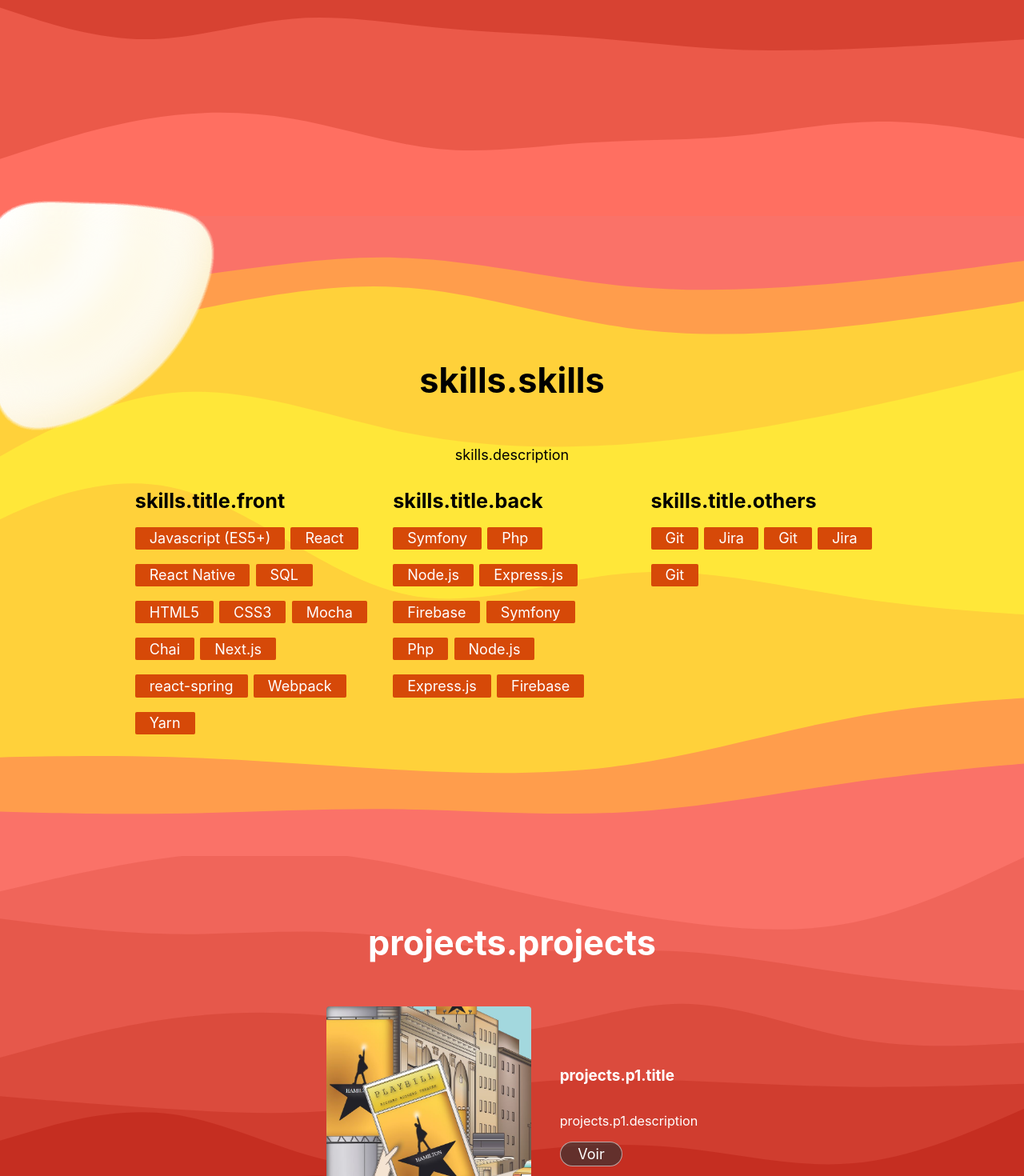
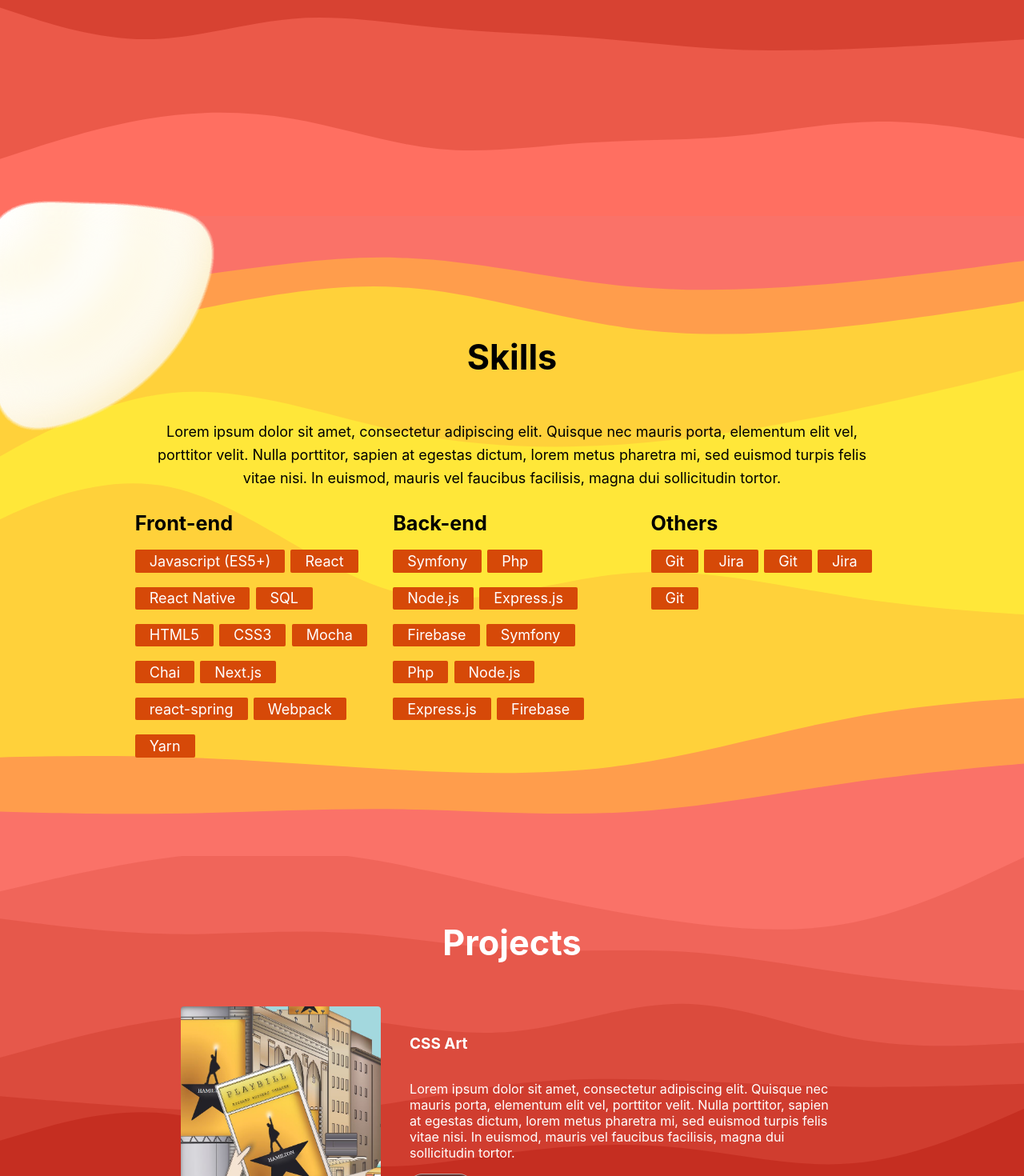
Before and after one commit to ophelielv/oh-portfolio, a Next.js app: page / in a window 1280 px wide. Shown: the part 1330-2800 px from the top of the page at 80% size. Built offline with nearby package versions, Linux system fonts and the light colour scheme.

Commit message:
Adding translations

```diff
--- a/src/components/chooseLanguage.module.css
+++ b/src/components/chooseLanguage.module.css
@@ -1,8 +1,8 @@
 
 .container {
-  z-index: 1;
+  /* z-index: 1; */
   position: absolute;
-  top: 0;
+  bottom: 0;
   width: 100%;
   display: flex;
   justify-content: space-between;
@@ -28,6 +28,7 @@
   font-size: 1.4rem;
   color: white;
   transition: color 0.4s;
+  text-shadow: -20px 15px 3px #0c0c0cc2;;
 }
 
 .languages button.selected {
--- a/src/components/chooseLanguage.tsx
+++ b/src/components/chooseLanguage.tsx
@@ -2,7 +2,6 @@ import styles from './chooseLanguage.module.css'
 import React, { useState } from 'react'
 import { useTranslation } from 'react-i18next'
 import { Language } from '../i18n/i18n'
-import Image from 'next/image'
 
 export default function ChooseLanguage() {
   const { i18n } = useTranslation();
--- a/src/components/project.tsx
+++ b/src/components/project.tsx
@@ -1,5 +1,6 @@
 import styles from './project.module.css'
 import Image from 'next/image'
+import { useTranslation } from 'react-i18next'
 
 export default function Project({
   title,
@@ -12,6 +13,7 @@ export default function Project({
   imgName: string,
   imgAlt: string,
 }){
+  const { t } = useTranslation()
   return (
     <div className={styles.container}>
 
@@ -28,7 +30,7 @@ export default function Project({
       <div className={styles.texts}>
         <h3>{title}</h3>
         <p>{description}</p>
-        <a href="" target="_blank" className={styles.link}>Voir</a>
+        <a href="" target="_blank" className={styles.link}>{t('projects.buttonSee')}</a>
       </div>
 
     </div>
--- a/src/i18n/en.json
+++ b/src/i18n/en.json
@@ -4,12 +4,31 @@
 
   "about": {
     "about": "About",
-    "description": "I am a technologies enthousiast living in the south of France. I started as a functionnal tester, then automated tester and now I am a freelance web developer. Self-taught, I had the chance to work in various sectors such as military and handicap. I love fixing issues and problem solving. Proactive, I love trying new things and vary technologies.",
+    "description": "Lorem ipsum dolor sit amet, consectetur adipiscing elit. Quisque nec mauris porta, elementum elit vel, porttitor velit. Nulla porttitor, sapien at egestas dictum, lorem metus pharetra mi, sed euismod turpis felis vitae nisi. In euismod, mauris vel faucibus facilisis, magna dui sollicitudin tortor."
+  },
+
+  "skills": {
     "skills": "Skills",
-    "skillsTitle": {
-      "development": "Development",
-      "qa": "QA",
+    "description": "Lorem ipsum dolor sit amet, consectetur adipiscing elit. Quisque nec mauris porta, elementum elit vel, porttitor velit. Nulla porttitor, sapien at egestas dictum, lorem metus pharetra mi, sed euismod turpis felis vitae nisi. In euismod, mauris vel faucibus facilisis, magna dui sollicitudin tortor.",
+    "title": {
+      "front": "Front-end",
+      "back": "Back-end",
       "others": "Others"
+    }
+  },
+
+  "projects": {
+    "projects": "Projects",
+    "buttonSee": "See",
+    "p1": {
+      "title": "CSS Art",
+      "description": "Lorem ipsum dolor sit amet, consectetur adipiscing elit. Quisque nec mauris porta, elementum elit vel, porttitor velit. Nulla porttitor, sapien at egestas dictum, lorem metus pharetra mi, sed euismod turpis felis vitae nisi. In euismod, mauris vel faucibus facilisis, magna dui sollicitudin tortor.",
+      "imgAlt": "Hamilton street"
+    },
+    "p2": {
+      "title": "Web application",
+      "description": "Lorem ipsum dolor sit amet, consectetur adipiscing elit. Quisque nec mauris porta, elementum elit vel, porttitor velit. Nulla porttitor, sapien at egestas dictum, lorem metus pharetra mi, sed euismod turpis felis vitae nisi. In euismod, mauris vel faucibus facilisis, magna dui sollicitudin tortor.",
+      "imgAlt": "Koala's notebook"
     }
   },
 
--- a/src/i18n/fr.json
+++ b/src/i18n/fr.json
@@ -5,12 +5,31 @@
 
   "about": {
     "about": "À propos",
-    "description": "Je suis passioné de technologies basé dans le sud de la France. J'ai commencé comme testeur fonctionnel, puis testeur automaticien et maintenant développeur freelance. Autodidacte, j'ai eu la chance de travailler dans des domaines variés comme la défense et le handicap. J'aime créer et apporter des solutions à des problèmes complexes.  Proactif, j'aime essayer de nouvelles choses et varier les technologies.",
+    "description": "Lorem ipsum dolor sit amet, consectetur adipiscing elit. Quisque nec mauris porta, elementum elit vel, porttitor velit. Nulla porttitor, sapien at egestas dictum, lorem metus pharetra mi, sed euismod turpis felis vitae nisi. In euismod, mauris vel faucibus facilisis, magna dui sollicitudin tortor."
+  },
+
+  "skills": {
     "skills": "Compétences",
-    "skillsTitle": {
-      "development": "Développement",
-      "qa": "QA",
+    "description": "Lorem ipsum dolor sit amet, consectetur adipiscing elit. Quisque nec mauris porta, elementum elit vel, porttitor velit. Nulla porttitor, sapien at egestas dictum, lorem metus pharetra mi, sed euismod turpis felis vitae nisi. In euismod, mauris vel faucibus facilisis, magna dui sollicitudin tortor.",
+    "title": {
+      "front": "Front-end",
+      "back": "Back-end",
       "others": "Autres"
+    }
+  },
+
+  "projects": {
+    "projects": "Projets",
+    "buttonSee": "Voir",
+    "p1": {
+      "title": "CSS Art",
+      "description": "Lorem ipsum dolor sit amet, consectetur adipiscing elit. Quisque nec mauris porta, elementum elit vel, porttitor velit. Nulla porttitor, sapien at egestas dictum, lorem metus pharetra mi, sed euismod turpis felis vitae nisi. In euismod, mauris vel faucibus facilisis, magna dui sollicitudin tortor.",
+      "imgAlt": "Hamilton street"
+    },
+    "p2": {
+      "title": "Web application",
+      "description": "Lorem ipsum dolor sit amet, consectetur adipiscing elit. Quisque nec mauris porta, elementum elit vel, porttitor velit. Nulla porttitor, sapien at egestas dictum, lorem metus pharetra mi, sed euismod turpis felis vitae nisi. In euismod, mauris vel faucibus facilisis, magna dui sollicitudin tortor.",
+      "imgAlt": "Koala's notebook"
     }
   },
 
--- a/styles/Home.module.css
+++ b/styles/Home.module.css
@@ -20,6 +20,10 @@ p.description {
   line-height: 1.6rem;
 }
 
+h2.contactTitle {
+  text-shadow: -20px -15px 3px #0c0c0cc2;
+}
+
 div.row {
   display: flex;
   justify-content: space-evenly;
```
